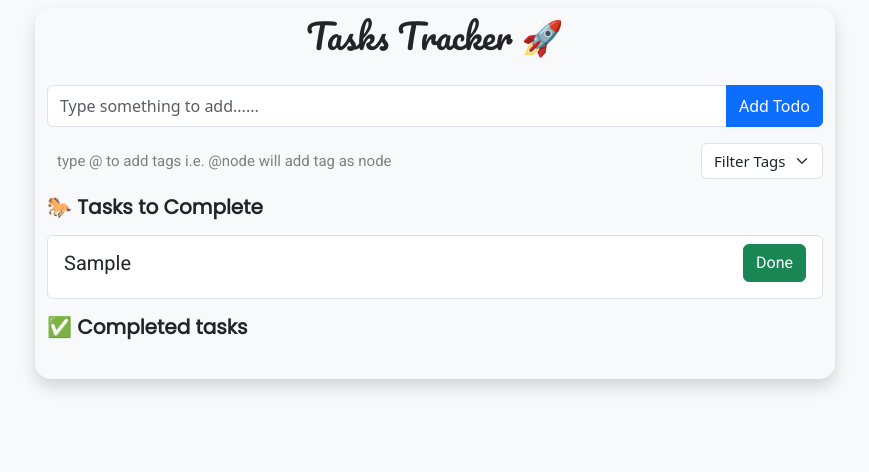
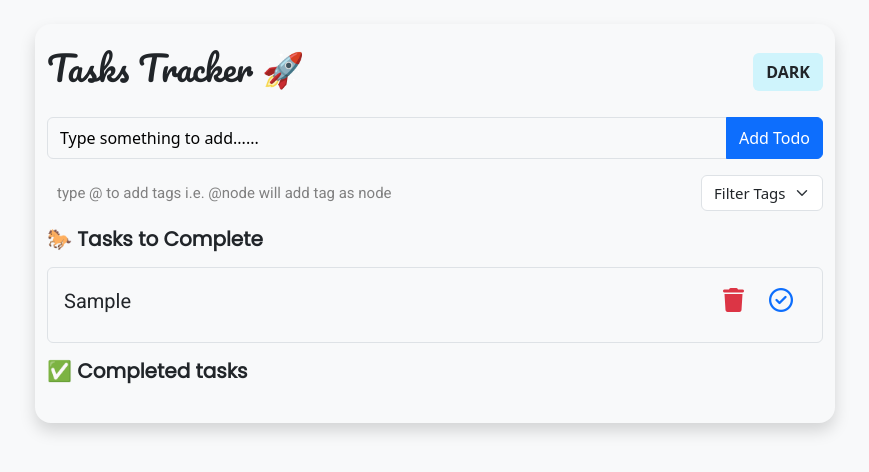
Before and after one commit to vamsi-tupakula/TasksTracker, a React (Create React App) app: page / in a window 1280 px wide. Both pictures are taken after typing "Sample" into the empty fields and a click on the button "Add Todo". Shown: the top 472 px of the page, without its empty margins (205-1074 px from the left). Built offline with nearby package versions, Linux system fonts and the light colour scheme.

Commit message:
dark mode added and icons added...

```diff
--- a/public/index.html
+++ b/public/index.html
@@ -47,6 +47,10 @@
     -->
   </body>
   <script
+    src="https://kit.fontawesome.com/5c492f2588.js"
+    crossorigin="anonymous"
+  ></script>
+  <script
     src="https://cdn.jsdelivr.net/npm/@popperjs/core@2.11.7/dist/umd/popper.min.js"
     integrity="sha384-zYPOMqeu1DAVkHiLqWBUTcbYfZ8osu1Nd6Z89ify25QV9guujx43ITvfi12/QExE"
     crossorigin="anonymous"
--- a/src/App.css
+++ b/src/App.css
@@ -49,3 +49,15 @@ p {
 select {
   font-size: 15px !important;
 }
+
+input.placeholder-light::placeholder {
+  color: black;
+}
+
+input.placeholder-dark::placeholder {
+  color: white;
+}
+
+span {
+  opacity: 0.7;
+}
--- a/src/App.js
+++ b/src/App.js
@@ -12,6 +12,7 @@ function App() {
     JSON.parse(localStorage.getItem("allTags")) || []
   );
   const [selectedTag, setSelectedTag] = useState("");
+  const [theme, setTheme] = useState(localStorage.getItem("theme") || "light");
 
   useEffect(() => {
     localStorage.setItem("tasks", JSON.stringify(tasks));
@@ -29,9 +30,17 @@ function App() {
     updateTags();
   }, [tasks]);
 
+  useEffect(() => {
+    localStorage.setItem("theme", theme);
+  }, [theme]);
+
   return (
-    <div className="container pb-4 shadow rounded-4 App">
-      <Header />
+    <div
+      className={`container mt-3 pb-4 shadow rounded-4 App bg-${theme} text-${
+        theme === "light" ? "dark" : "light"
+      }`}
+    >
+      <Header theme={theme} setTheme={setTheme} />
       <InputForm
         tasks={tasks}
         setTasks={setTasks}
@@ -39,6 +48,7 @@ function App() {
         setAllTags={setAllTags}
         selectedTag={selectedTag}
         setSelectedTag={setSelectedTag}
+        theme={theme}
       />
       {tasks.length === 0 ? "" : <h5 className="my-3">🐎 Tasks to Complete</h5>}
       <ul className="list-group">
@@ -56,6 +66,7 @@ function App() {
                 tasks={tasks}
                 done={false}
                 setSelectedTag={setSelectedTag}
+                theme={theme}
               />
             );
           }
@@ -78,6 +89,7 @@ function App() {
                 tasks={tasks}
                 done={true}
                 setSelectedTag={setSelectedTag}
+                theme={theme}
               />
             );
           }
--- a/src/components/Header.jsx
+++ b/src/components/Header.jsx
@@ -1,9 +1,22 @@
 import React from "react";
 
-export default function Header() {
+export default function Header({ theme, setTheme }) {
+  const handleTheme = () => {
+    if (theme === "light") {
+      setTheme("dark");
+    } else {
+      setTheme("light");
+    }
+  };
   return (
-    <div className="mb-3 pt-2 pb-1">
-      <h3 className="text-center app-title">Tasks Tracker 🚀</h3>
+    <div className="mb-3 pt-2 pb-1 d-flex align-items-center justify-content-between">
+      <h3 className="mt-3 text-center app-title">Tasks Tracker 🚀</h3>
+      <button
+        className={`mt-3 btn bg-info-subtle text-dark fw-bold`}
+        onClick={handleTheme}
+      >
+        {theme === "light" ? "DARK" : "LIGHT"}
+      </button>
     </div>
   );
 }
--- a/src/components/InputForm.jsx
+++ b/src/components/InputForm.jsx
@@ -4,6 +4,9 @@ export default function InputForm(props) {
   const [todo, setTodo] = useState("");
 
   const addTodo = () => {
+    if (todo.length === 0) {
+      return;
+    }
     var arr = todo.split("@")[1];
     if (arr !== undefined) {
       arr = arr.split(",").map((item, index) => {
@@ -32,7 +35,9 @@ export default function InputForm(props) {
       <div className="input-group mb-3 w-4">
         <input
           type="text"
-          className="form-control py-2"
+          className={`form-control py-2 bg-${props.theme} text-${
+            props.theme === "light" ? "dark" : "light"
+          } placeholder-${props.theme}`}
           placeholder="Type something to add......"
           aria-label="todo"
           aria-describedby="button-addon2"
--- a/src/components/Todo.jsx
+++ b/src/components/Todo.jsx
@@ -13,7 +13,11 @@ export default function Todo(props) {
   };
 
   return (
-    <li className="list-group-item d-flex justify-content-between align-items-center pb-3">
+    <li
+      className={`list-group-item d-flex justify-content-between align-items-center pb-3 bg-${
+        props.theme
+      } text-${props.theme === "light" ? "dark" : "light"}`}
+    >
       <p>
         <div className="d-flex flex-column">
           <p className="task-text pl-4">{props.item.task}</p>
@@ -23,7 +27,9 @@ export default function Todo(props) {
                 return (
                   <span
                     key={index}
-                    className="tag mt-2"
+                    className={`tag mt-2 bg-${
+                      props.theme === "light" ? "dark" : "light"
+                    } text-${props.theme} fw-semibold`}
                     onClick={() => props.setSelectedTag(tag)}
                   >
                     {tag.toUpperCase()}
@@ -33,13 +39,30 @@ export default function Todo(props) {
           </div>
         </div>
       </p>
-      <button
-        type="button"
-        className={`btn btn-${props.done ? "danger" : "success"} h-75`}
-        onClick={props.done ? deleteTask : markCompleted}
-      >
-        {props.done === true ? "Delete" : "Done"}
-      </button>
+      <div className="btn-group">
+        {props.done !== true ? (
+          <button
+            type="button"
+            className={`btn fs-4 text-danger h-75`}
+            onClick={deleteTask}
+          >
+            <i className="fa-solid fa-trash"></i>
+          </button>
+        ) : (
+          ""
+        )}
+        <button
+          type="button"
+          className={`btn fs-4 text-${props.done ? "danger" : "primary"} h-75`}
+          onClick={props.done ? deleteTask : markCompleted}
+        >
+          {props.done === true ? (
+            <i className="fa-solid fa-trash"></i>
+          ) : (
+            <i className="fa-regular fa-circle-check"></i>
+          )}
+        </button>
+      </div>
     </li>
   );
 }
--- a/src/index.css
+++ b/src/index.css
@@ -4,4 +4,5 @@ body {
 
 body *::selection {
   background-color: rgba(169, 255, 167, 0.833);
+  color: #000;
 }
```
